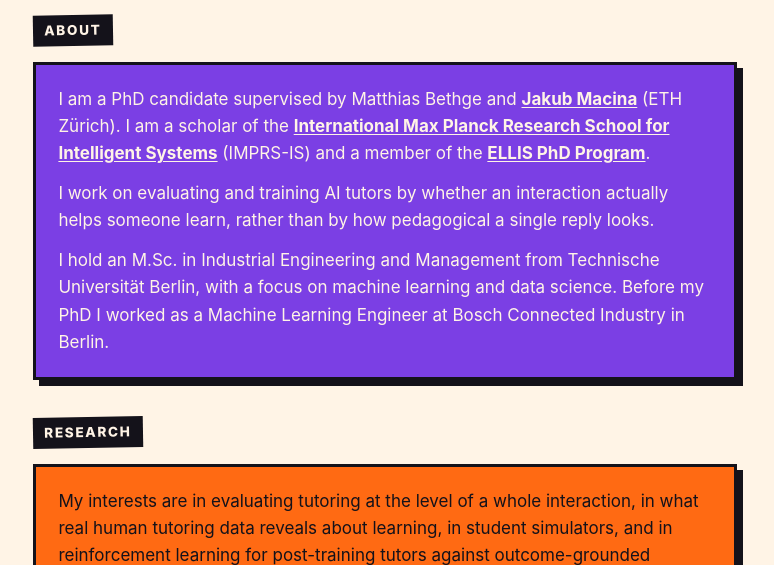
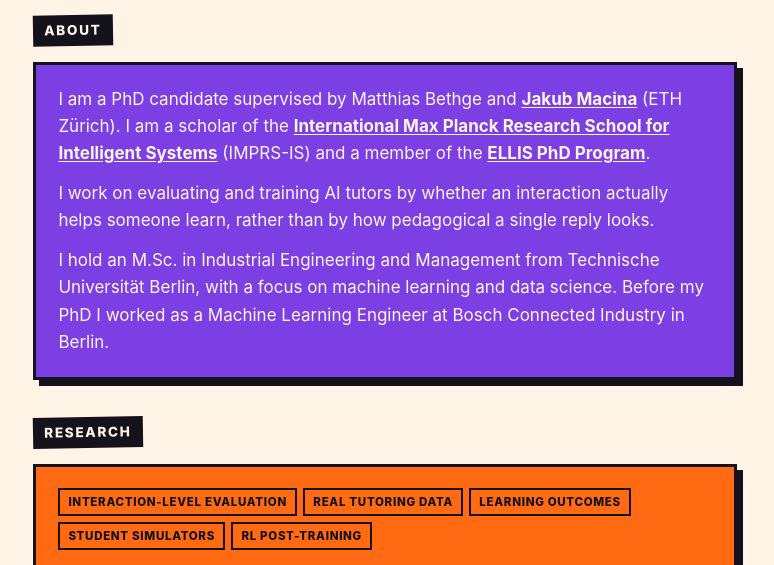
Before and after one commit to julianev/julianev.github.io, a plain HTML site: page index.html in a window 1280 px wide. Shown: the part 220-785 px from the top of the page, without its empty margins (255-1029 px from the left). Drawn offline with Linux system fonts and the light colour scheme.

Commit message:
Research: interest chips plus the ELLIS abstract text

```diff
--- a/index.html
+++ b/index.html
@@ -34,8 +34,15 @@
   <section>
     <h2>Research</h2>
     <div class="card orange">
-      <p>My interests are in evaluating tutoring at the level of a whole interaction, in what real human tutoring data reveals about learning, in student simulators, and in reinforcement learning for post-training tutors against outcome-grounded signals.</p>
-      <p>AI tutors are already reaching millions of learners, yet we still lack scalable measures of tutoring quality validated against real learning outcomes. My thesis works towards such measures, built from real human tutoring data rather than simulated dialogue, and towards using them to benchmark and train tutors, so that a tutor is judged by the progress a learner makes over an interaction.</p>
+      <ul class="chips">
+        <li class="chip">interaction-level evaluation</li>
+        <li class="chip">real tutoring data</li>
+        <li class="chip">learning outcomes</li>
+        <li class="chip">student simulators</li>
+        <li class="chip">RL post-training</li>
+      </ul>
+      <p>LLMs are already used as tutors by millions of learners, yet there is little evidence that they actually help students learn. Current benchmarks mostly score individual tutor responses by proxies for good teaching rather than whether a whole interaction produces learning, and they largely rely on unrealistic synthetic dialogues.</p>
+      <p>My goal is to develop evaluation and training methods for LLM tutors, grounded in real human tutoring data and in measures of quality that take the whole interaction into account, validated against real learning outcomes. The central question is which features of an interaction predict genuine student progress, and how well scalable signals such as LLM judges or learned reward models track directly measured outcomes. The broader goal is to train LLMs that genuinely help students learn, not chatbots prompted to behave pedagogically.</p>
     </div>
   </section>
 
--- a/style.css
+++ b/style.css
@@ -195,3 +195,25 @@
 
 /* the About card holds a single education entry; no extra top gap needed */
 section:first-of-type .entries { margin-top: 1rem; }
+
+/* ---- research interest chips ---- */
+
+.chips {
+  display: flex;
+  flex-wrap: wrap;
+  gap: .4rem;
+  list-style: none;
+  padding: 0;
+  margin: 0 0 1.1rem;
+}
+
+/* currentColor keeps them legible on either card colour */
+.chip {
+  font-size: .72rem;
+  font-weight: 800;
+  text-transform: uppercase;
+  letter-spacing: .06em;
+  border: 2px solid currentColor;
+  padding: .18rem .5rem;
+  white-space: nowrap;
+}
```
